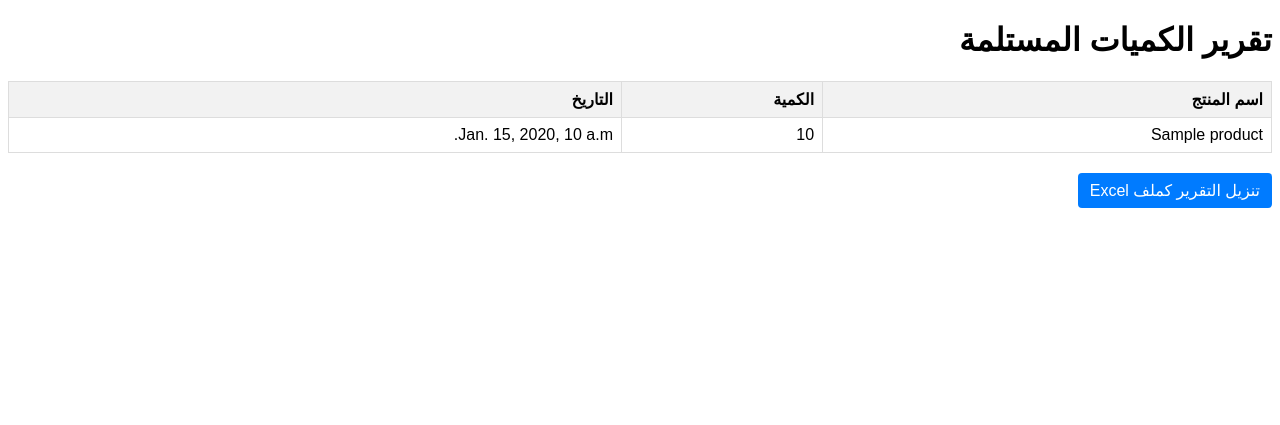
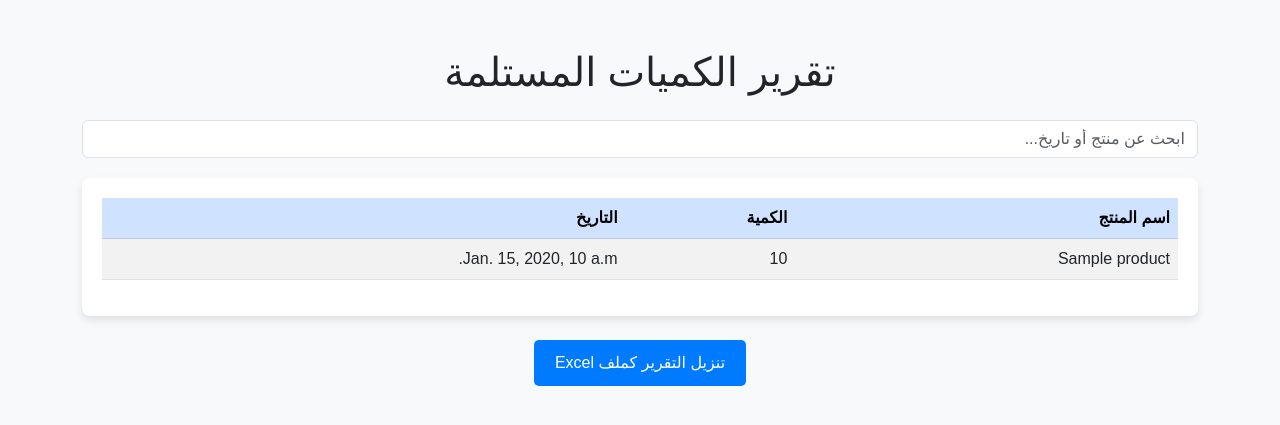
Before and after one commit to abuzain153/myproject, a Django app: template myapp/templates/myapp/received_report.html in a window 1280 px wide. Shown: the top 425 px of the page. Run offline with Django 5.2, Linux system fonts and the light colour scheme; the template is opened without the code that fills it: most values are stand-ins (such as "Sample title", 1, 10 or a date in 2020).

Commit message:
Update received_report.html

```diff
--- a/myapp/templates/myapp/received_report.html
+++ b/myapp/templates/myapp/received_report.html
@@ -4,47 +4,60 @@
     <meta charset="UTF-8">
     <meta name="viewport" content="width=device-width, initial-scale=1.0">
     <title>تقرير الكميات المستلمة</title>
+    <link href="https://cdn.jsdelivr.net/npm/bootstrap@5.3.0/dist/css/bootstrap.min.css" rel="stylesheet">
     <style>
         body {
-            font-family: Arial, sans-serif;
-            direction: rtl; /* الاتجاه من اليمين لليسار */
+            font-family: 'Tajawal', sans-serif;
+            direction: rtl;
+            background-color: #f8f9fa;
         }
-        table {
-            width: 100%;
-            border-collapse: collapse;
+
+        .table-container {
+            background: #fff;
+            padding: 20px;
+            border-radius: 8px;
+            box-shadow: 0 4px 8px rgba(0, 0, 0, 0.1);
+        }
+
+        .btn-custom {
+            background-color: #007bff;
+            color: #fff;
+            border-radius: 5px;
+            padding: 10px 20px;
+            text-decoration: none;
+        }
+
+        .search-box {
             margin-bottom: 20px;
         }
-        th, td {
-            border: 1px solid #ddd;
-            padding: 8px;
-            text-align: right;
-        }
-        th {
-            background-color: #f2f2f2;
-        }
-        .btn {
-            display: inline-block;
-            padding: 8px 12px;
-            margin-bottom: 5px;
-            text-decoration: none;
-            border-radius: 4px;
-            background-color: #007bff;
-            color: white;
+
+        .no-data {
+            text-align: center;
+            font-size: 1.2rem;
+            color: #6c757d;
         }
     </style>
 </head>
 <body>
-    <h1>تقرير الكميات المستلمة</h1>
 
-    <table>
-        <thead>
+<div class="container my-5">
+    <h1 class="text-center mb-4">تقرير الكميات المستلمة</h1>
+
+    <div class="search-box">
+        <input type="text" id="searchInput" class="form-control" placeholder="ابحث عن منتج أو تاريخ...">
+    </div>
+
+    <div class="table-container">
+        {% if movements %}
+            <table class="table table-striped table-hover">
+                <thead class="table-primary">
                     <tr>
                         <th>اسم المنتج</th>
                         <th>الكمية</th>
                         <th>التاريخ</th>
                     </tr>
                 </thead>
-        <tbody>
+                <tbody id="reportTable">
                     {% for movement in movements %}
                         <tr>
                             <td>{{ movement.product.product_name }}</td>
@@ -54,7 +67,40 @@
                     {% endfor %}
                 </tbody>
             </table>
+        {% else %}
+            <p class="no-data">لا توجد حركات مستلمة حاليًا.</p>
+        {% endif %}
+    </div>
 
-    <a href="{% url 'received_report_excel' %}" class="btn">تنزيل التقرير كملف Excel</a>
+    <div class="text-center mt-4">
+        <a href="{% url 'received_report_excel' %}" class="btn btn-custom">تنزيل التقرير كملف Excel</a>
+    </div>
+</div>
+
+<script src="https://cdn.jsdelivr.net/npm/bootstrap@5.3.0/dist/js/bootstrap.bundle.min.js"></script>
+<script>
+    const searchInput = document.getElementById('searchInput');
+    const reportTable = document.getElementById('reportTable');
+    const rows = reportTable ? reportTable.getElementsByTagName('tr') : [];
+
+    searchInput.addEventListener('input', function() {
+        const filter = searchInput.value.toLowerCase();
+
+        for (let i = 0; i < rows.length; i++) {
+            const cells = rows[i].getElementsByTagName('td');
+            let isMatch = false;
+
+            for (let j = 0; j < cells.length; j++) {
+                if (cells[j].textContent.toLowerCase().includes(filter)) {
+                    isMatch = true;
+                    break;
+                }
+            }
+
+            rows[i].style.display = isMatch ? '' : 'none';
+        }
+    });
+</script>
+
 </body>
 </html>
```
Lines whose indentation alone changed are shown as unchanged.
